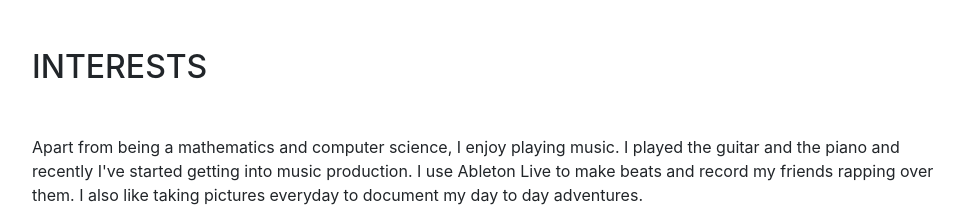
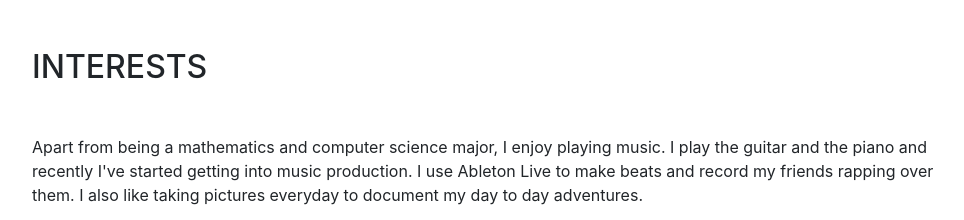
Before and after one commit to satvik29/personalWebsite, a website with bundled scripts: page index.html in a window 1280 px wide. Shown: the part 2640-2860 px from the top of the page, without its empty margins (288-1252 px from the left). Built offline with nearby package versions, Linux system fonts and the light colour scheme; a web font is replaced by a local one.

Commit message:
Just edited some typos on the website.

```diff
--- a/index.html
+++ b/index.html
@@ -258,7 +258,7 @@
       <section class="resume-section p-3 p-lg-5 d-flex flex-column" id="interests">
         <div class="my-auto">
           <h2 class="mb-5">Interests</h2>
-          <p>Apart from being a mathematics and computer science, I enjoy playing music. I played the guitar and the piano and recently I've started getting into music production. I use Ableton Live to make beats and record my friends rapping over them. I also like taking pictures everyday to document my day to day adventures.</p>
+          <p>Apart from being a mathematics and computer science major, I enjoy playing music. I play the guitar and the piano and recently I've started getting into music production. I use Ableton Live to make beats and record my friends rapping over them. I also like taking pictures everyday to document my day to day adventures.</p>
           <p class="mb-0">I also listen to a ton of music and am always looking for new music to listen to. The last album I listened to was the soundtrack to the movie Black Panther.</p>
         </div>
       </section>
```
